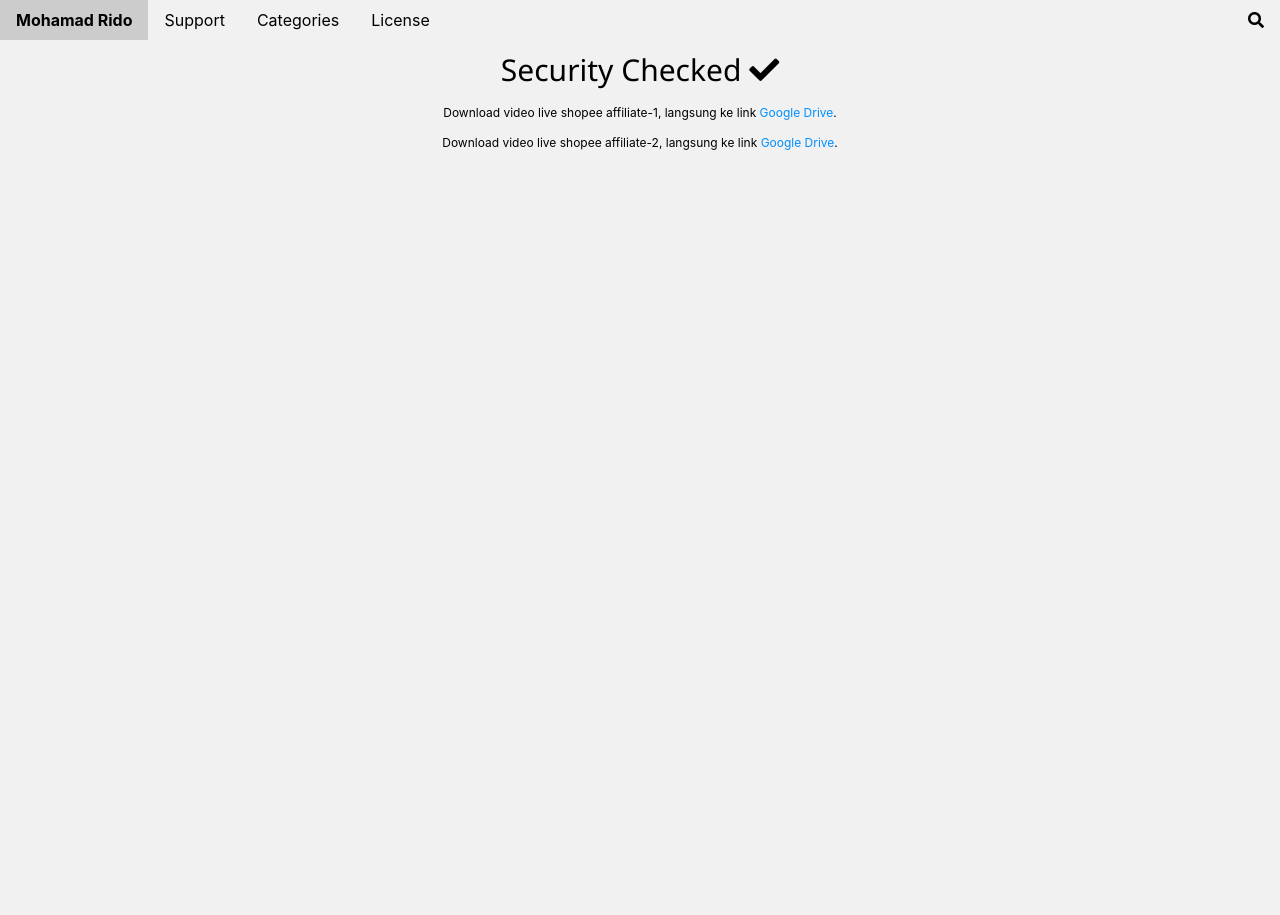
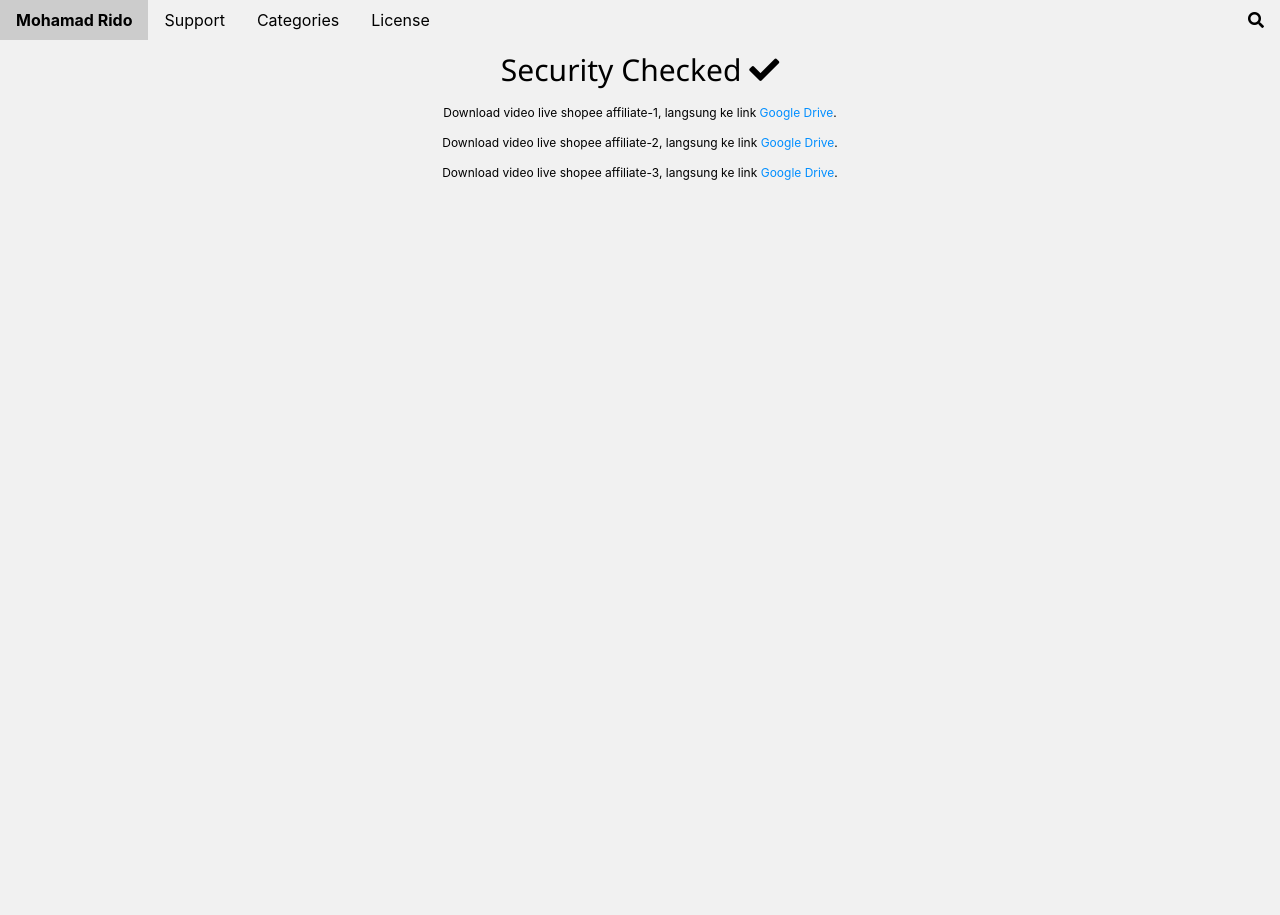
Before and after one commit to artslinux/nudc33ycmqc, a Jekyll site: the page live.html, which Jekyll copies as it is, in a window 1280 px wide. Built offline with Jekyll 4.4.1, drawn with Linux system fonts in a browser that asks for light colours.

Commit message:
Update live.html

```diff
--- a/live.html
+++ b/live.html
@@ -52,7 +52,9 @@
   <h2>Security Checked <i class="fa fa-check"></i></h2>
   <p>Download video live shopee affiliate-1, langsung ke link <a style="color: #008eff;" href="https://drive.google.com/drive/folders/1ySPZyTlZRetSbZpR7iJHIHSo0YdJB9ZI">Google Drive</a>.
   </p>
-  <p>Download video live shopee affiliate-2, langsung ke link <a style="color: #008eff;" href="https://drive.google.com/drive/folders/1K6SAvEl8a6UegRGD-vFPDqD0k4Fga3IB">Google Drive</a>.
+  <p>Download video live shopee affiliate-2, langsung ke link <a style="color: #008eff;" href="https://drive.google.com/drive/folders/1ni2-dHlSXqbdD1APHqPYzss2hDvcMlEf">Google Drive</a>.
+  </p>
+  <p>Download video live shopee affiliate-3, langsung ke link <a style="color: #008eff;" href="https://drive.google.com/drive/folders/1K6SAvEl8a6UegRGD-vFPDqD0k4Fga3IB">Google Drive</a>.
   </p>
 </div>
 </div>
```
